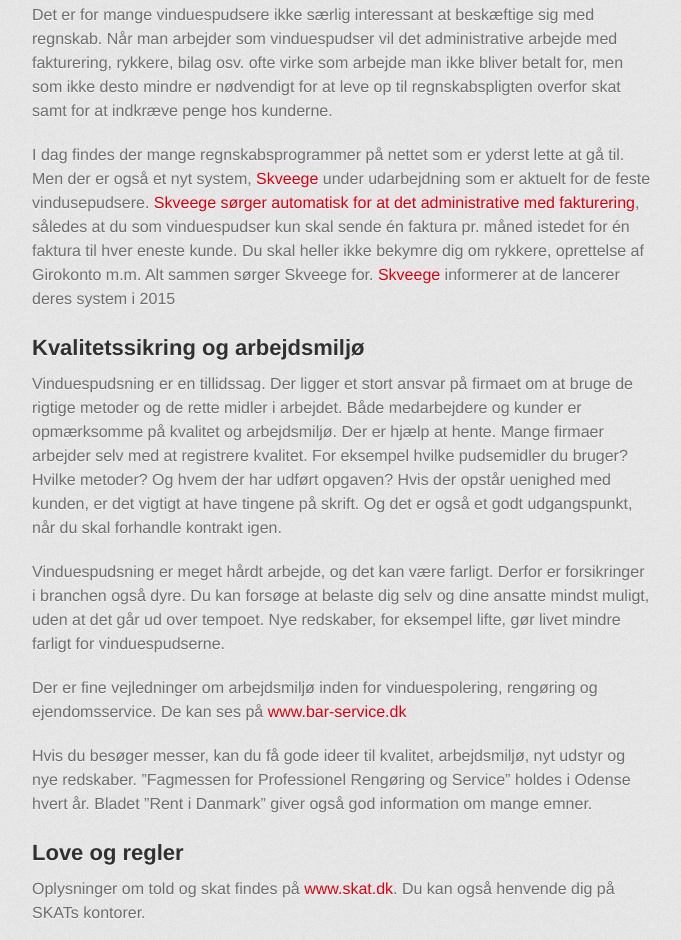
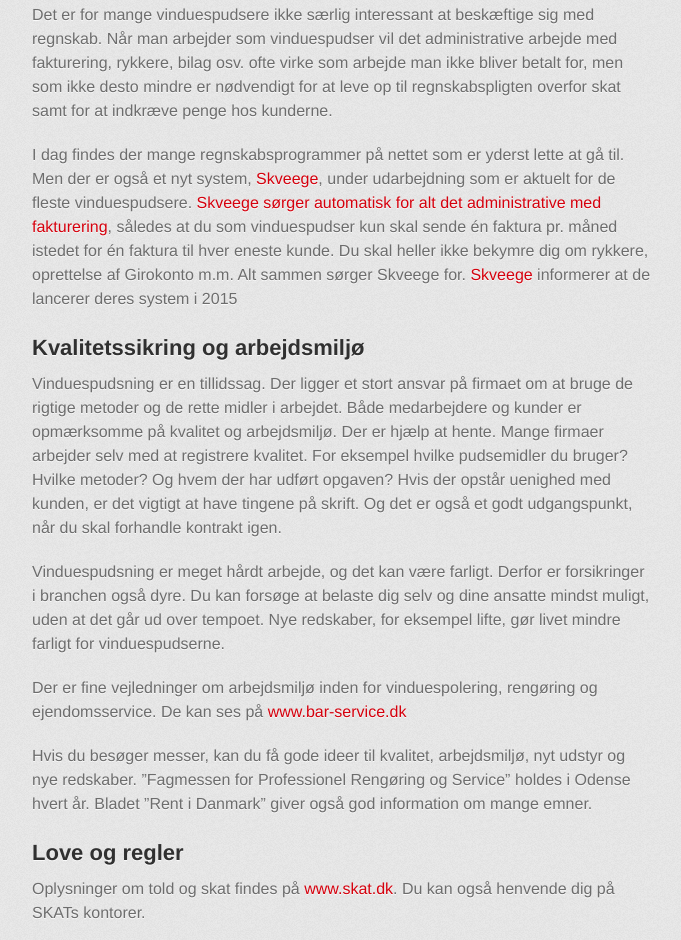
Before and after one commit to Apaq/qashapp-site, a plain HTML site: page index.html in a window 1280 px wide. Shown: the part 5338-6278 px from the top of the page, without its empty margins (298-979 px from the left). Drawn offline with Linux system fonts and the light colour scheme; a web font is replaced by a local one.

Commit message:
Update index.html

```diff
--- a/index.html
+++ b/index.html
@@ -10,7 +10,7 @@
     <!--[if lt IE 9]>
     <script src="//html5shiv.googlecode.com/svn/trunk/html5.js"></script>
     <![endif]-->
-    <title>Qashapp - Information for vinduespudsere by Apaq</title>
+    <title>Information for vinduespudsere by Apaq</title>
   </head>
 
   <body>
@@ -201,7 +201,7 @@ Sort arbejde – hvor omsætning og betaling til de ansatte holdes uden for regn
 
 <p>Det er for mange vinduespudsere ikke særlig interessant at beskæftige sig med regnskab. Når man arbejder som vinduespudser vil det administrative arbejde med fakturering, rykkere, bilag osv. ofte virke som arbejde man ikke bliver betalt for, men som ikke desto mindre er nødvendigt for at leve op til regnskabspligten overfor skat samt for at indkræve penge hos kunderne.</p>
 
-<p>I dag findes der mange regnskabsprogrammer på nettet som er yderst lette at gå til. Men der er også et nyt system, <a href="http://skveege.com">Skveege</a> under udarbejdning som er aktuelt for de feste vindusepudsere. <a href="http://skveege.com">Skveege sørger automatisk for at det administrative med fakturering</a>, således at du som vinduespudser kun skal sende én faktura pr. måned istedet for én faktura til hver eneste kunde. Du skal heller ikke bekymre dig om rykkere, oprettelse af Girokonto m.m. Alt sammen sørger Skveege for. <a href="http://www.skveege.com">Skveege</a> informerer at de lancerer deres system i 2015 </p>
+<p>I dag findes der mange regnskabsprogrammer på nettet som er yderst lette at gå til. Men der er også et nyt system, <a href="http://skveege.com">Skveege</a>, under udarbejdning som er aktuelt for de fleste vinduespudsere. <a href="http://skveege.com">Skveege sørger automatisk for alt det administrative med fakturering</a>, således at du som vinduespudser kun skal sende én faktura pr. måned istedet for én faktura til hver eneste kunde. Du skal heller ikke bekymre dig om rykkere, oprettelse af Girokonto m.m. Alt sammen sørger Skveege for. <a href="http://www.skveege.com">Skveege</a> informerer at de lancerer deres system i 2015 </p>
 
 <h2>
 <a id="kvalitetssikring-og-arbejdsmiljø" class="anchor" href="#kvalitetssikring-og-arbejdsmilj%C3%B8" aria-hidden="true"><span class="octicon octicon-link"></span></a>Kvalitetssikring og arbejdsmiljø</h2>
```
